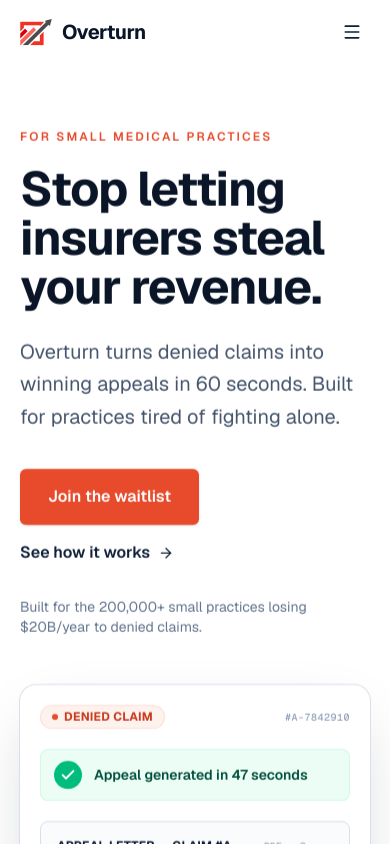
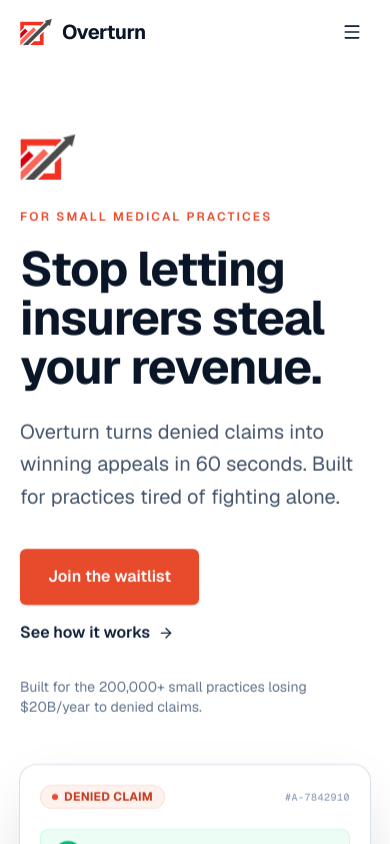
Before and after one commit to datebonnie/overturn, a Next.js app: page / in a window 390 px wide. Shown: the top 844 px of the page. Built offline with nearby package versions, Linux system fonts and the light colour scheme.

Commit message:
Add logo above the hero eyebrow
64px (56px on mobile) logo sits above "FOR SMALL MEDICAL PRACTICES"
to anchor the hero with brand identity before the headline lands.
Decorative alt; the wordmark a few lines down handles screen-reader
context.

```diff
--- a/src/components/sections/hero.tsx
+++ b/src/components/sections/hero.tsx
@@ -1,3 +1,4 @@
+import Image from "next/image";
 import Link from "next/link";
 import { ArrowRight, Check } from "lucide-react";
 import { content } from "@/lib/content";
@@ -14,7 +15,15 @@
     >
       <div className="mx-auto grid max-w-7xl grid-cols-1 gap-12 px-5 sm:px-8 lg:grid-cols-12 lg:gap-10 xl:gap-16">
         <Reveal className="lg:col-span-7 flex flex-col">
-          <p className="text-xs font-semibold uppercase tracking-[0.18em] text-accent-500">
+          <Image
+            src="/logo.png"
+            alt=""
+            width={64}
+            height={64}
+            priority
+            className="h-14 w-14 sm:h-16 sm:w-16"
+          />
+          <p className="mt-6 text-xs font-semibold uppercase tracking-[0.18em] text-accent-500">
             {eyebrow}
           </p>
 
```
